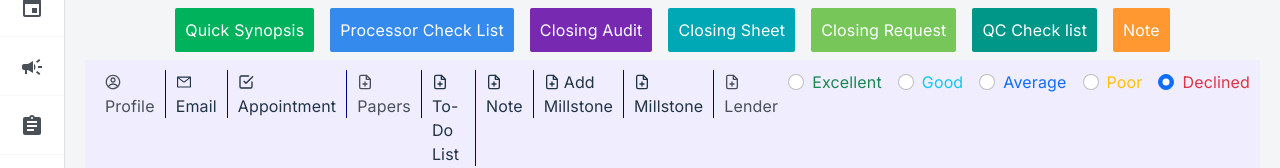
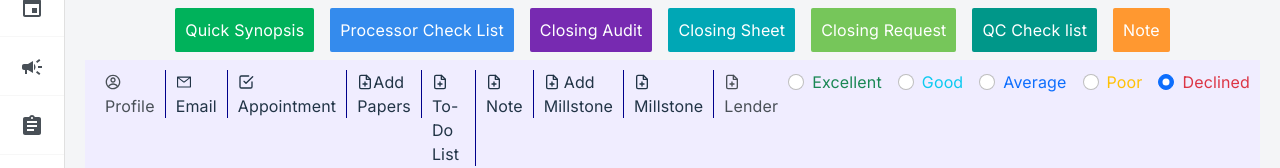
Before and after one commit to assraf-nur/CRM, a React (Create React App) app: page /contact-details in a window 1280 px wide. Shown: the part 397-565 px from the top of the page. Built offline with nearby package versions, Linux system fonts and the light colour scheme.

Commit message:
Added Add Papers page

```diff
--- a/src/Components/Contact/ContactDetails.js
+++ b/src/Components/Contact/ContactDetails.js
@@ -18,6 +18,7 @@ import Note from "./OffCanvas/Note";
 import AddMilestone from "./OffCanvas/AddMilestone";
 import Appointments from "./OffCanvas/Appointments";
 import EmailModal from "./Modals/EmailModal";
+import AddPapers from "./OffCanvas/AddPapers";
 
 const ContactDetails = () => {
   const [datas, setDatas] = useState([]);
@@ -38,6 +39,7 @@ const ContactDetails = () => {
   const [showToDo, setShowToDo] = useState(false);
   const [showAppointment, setShowAppointment] = useState(false);
   const [showEmailModal, setShowEmailModal] = useState(false);
+  const [showAddPapers, setShowAddPapers] = useState(false);
 
   const handleClose1 = () => setShowMileStone(false);
   const handleShow1 = () => setShowMileStone(true);
@@ -56,6 +58,9 @@ const ContactDetails = () => {
 
   const handleCloseEmailModal = () => setShowEmailModal(false);
   const handleShowEmailModal = () => setShowEmailModal(true);
+
+  const handleCloseAddPapers = () => setShowAddPapers(false);
+  const handleShowAddPapers = () => setShowAddPapers(true);
 
   return (
     <div className="p-3 contact-details-page">
@@ -159,8 +164,9 @@ const ContactDetails = () => {
         <a className="page-links2" onClick={handleShowAppointment}>
           <FiCheckSquare className="mb-1" /> Appointment
         </a>
-        <a className="page-links2" href="{}">
-          <FiFilePlus className="mb-1" /> Papers
+        <a className="page-links2" onClick={handleShowAddPapers}>
+          <FiFilePlus className="mb-1" />
+          Add Papers
         </a>
         <a className="page-links2" onClick={handleShow4}>
           <FiFilePlus className="mb-1" /> To-Do List
@@ -245,7 +251,11 @@ const ContactDetails = () => {
         </div>
       </div>
       {/* email modal start */}
-      <Modal className="email-modal" show={showEmailModal} onHide={handleCloseEmailModal}>
+      <Modal
+        className="email-modal"
+        show={showEmailModal}
+        onHide={handleCloseEmailModal}
+      >
         <EmailModal></EmailModal>
       </Modal>
       {/* email modal ens */}
@@ -265,6 +275,7 @@ const ContactDetails = () => {
           <MilestoneCanvas></MilestoneCanvas>
         </Offcanvas.Body>
       </Offcanvas>
+
       <Offcanvas
         className="off-canvas"
         placement="end"
@@ -279,6 +290,24 @@ const ContactDetails = () => {
           <Appointments></Appointments>
         </Offcanvas.Body>
       </Offcanvas>
+
+      {/* Add papers start */}
+      <Offcanvas
+        className="off-canvas"
+        placement="end"
+        show={showAddPapers}
+        onHide={handleCloseAddPapers}
+      >
+        <Offcanvas.Header className="canvas-banner" closeButton>
+          <Offcanvas.Title className="ms-3 py-1">Add Papers</Offcanvas.Title>
+        </Offcanvas.Header>
+        <Offcanvas.Body>
+          {/* Milestone inner part */}
+          <AddPapers></AddPapers>
+        </Offcanvas.Body>
+      </Offcanvas>
+      {/* Add papers end */}
+
       <Offcanvas
         className="off-canvas"
         placement="end"
--- /dev/null
+++ b/src/Components/Contact/OffCanvas/AddPapers.js
@@ -0,0 +1,11 @@
+import React from 'react';
+
+const AddPapers = () => {
+    return (
+        <div>
+
+        </div>
+    );
+};
+
+export default AddPapers;
```
